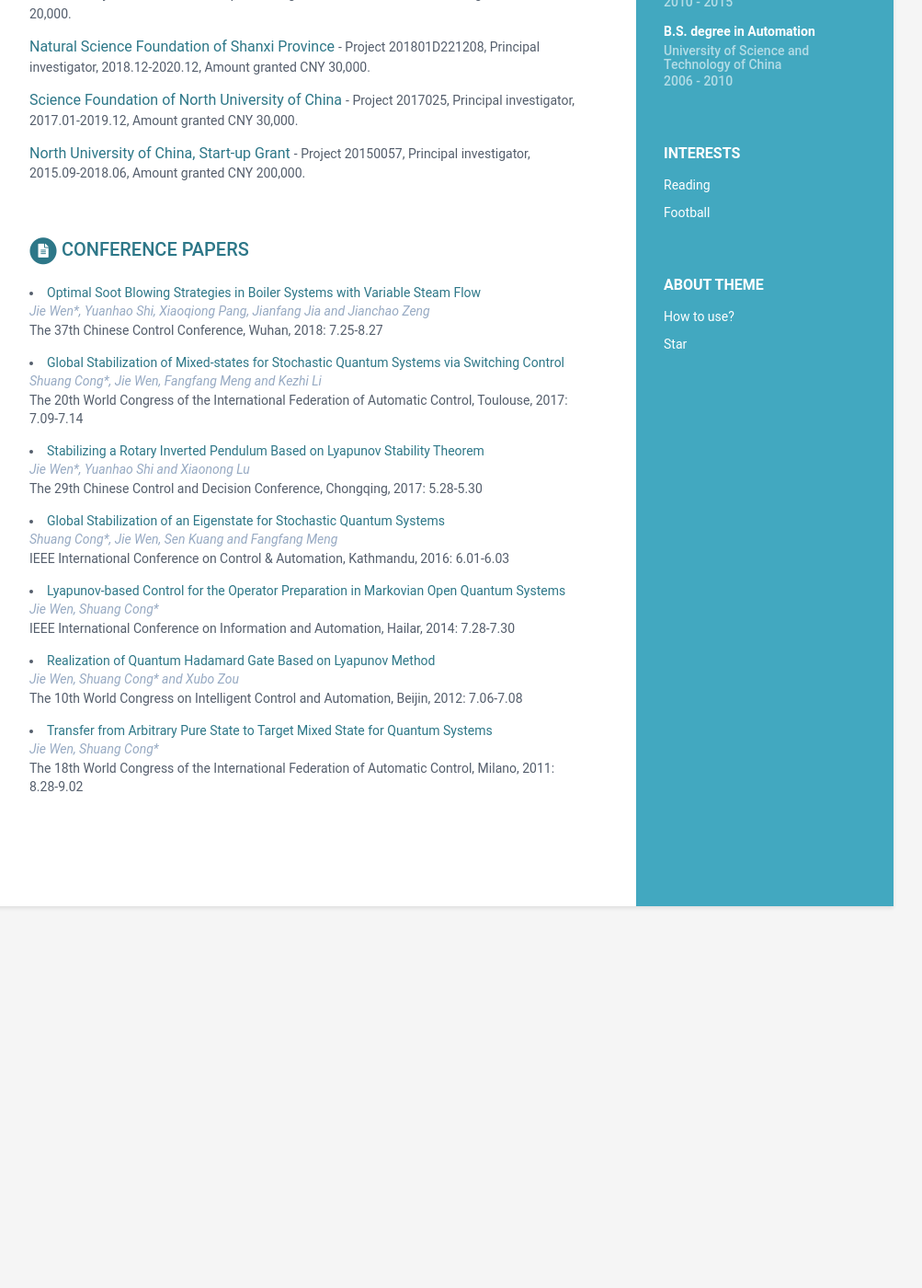
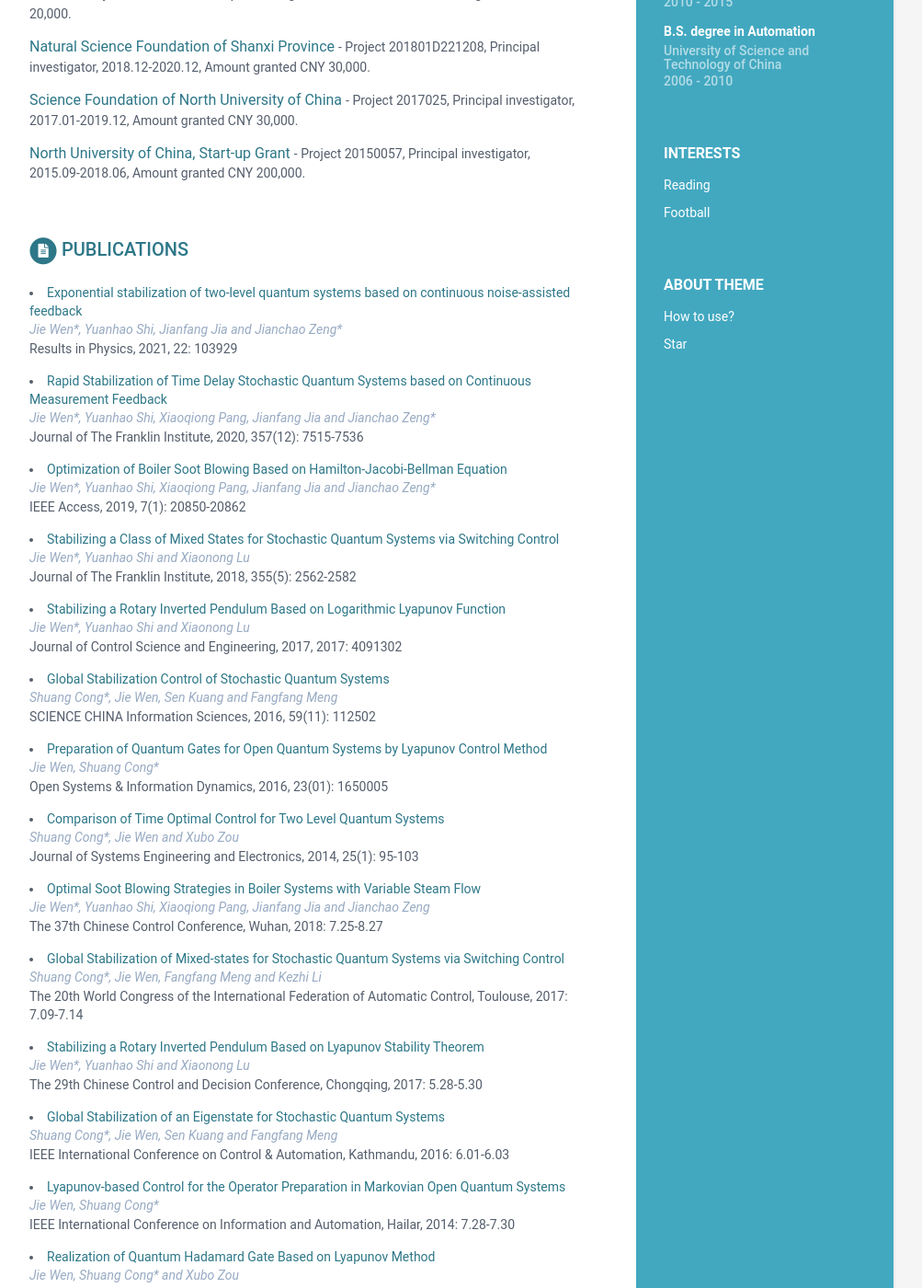
Before and after one commit to wenjie015/wenjie, a Jekyll site: the page built from index.html, in a window 1280 px wide and 1400 px high, scrolled down 636 px. Shown: the whole window at 92% size, without its empty margins (168-1171 px from the left). Built offline with Jekyll 4.4.1, drawn with Linux system fonts in a browser that asks for light colours; before the commit the page ends 1681 px from its top, so only the background shows below that; part of the change alters nothing that is shown.

Commit message:
Update data.yml

```diff
--- a/_data/data.yml
+++ b/_data/data.yml
@@ -55,30 +55,30 @@ projects:
 publications:
     title: Publications
     papers:
-      - title: Exponential stabilization of two-level quantum systems via improved state feedback
-        link:
-        authors: Jie Wen*, Yuanhao Shi, Jianfang Jia and Jianchao Zeng*
-        conference: "Manuscript preparing"
+    #  - title: Exponential stabilization of two-level quantum systems via improved state feedback
+    #   link:
+    #    authors: Jie Wen*, Yuanhao Shi, Jianfang Jia and Jianchao Zeng*
+    #    conference: "Manuscript preparing"
 
-      - title: Exponential stabilization of stochastic time-delay quantum systems based on continuous measurement feedback
-        link:
-        authors: Jie Wen*, Yuanhao Shi, Jianfang Jia and Jianchao Zeng*
-        conference: "Manuscript preparing"
+    #  - title: Exponential stabilization of stochastic time-delay quantum systems based on continuous measurement feedback
+    #    link:
+    #    authors: Jie Wen*, Yuanhao Shi, Jianfang Jia and Jianchao Zeng*
+    #    conference: "Manuscript preparing"
 
-      - title: Exponential stabilization of stochastic quantum systems via combined feedback control
-        link:
-        authors: Jie Wen*, Yuanhao Shi, Jianfang Jia and Jianchao Zeng*
-        conference: "Manuscript written"
+    #  - title: Exponential stabilization of stochastic quantum systems via combined feedback control
+    #    link:
+    #    authors: Jie Wen*, Yuanhao Shi, Jianfang Jia and Jianchao Zeng*
+    #    conference: "Manuscript written"
 
-      - title: Exponential stabilization of spin-1/2 systems based on switching state feedback
-        link:
-        authors: Jie Wen*, Yuanhao Shi, Jianfang Jia and Jianchao Zeng*
-        conference: "Results in Physics, 2021, under review"
+    #  - title: Exponential stabilization of spin-1/2 systems based on switching state feedback
+    #    link:
+    #    authors: Jie Wen*, Yuanhao Shi, Jianfang Jia and Jianchao Zeng*
+    #    conference: "Results in Physics, 2021, under review"
 
-      - title: Optimal soot blowing and repair plan for boiler based on HJB equation
-        link:
-        authors: Jie Wen*, Yuanhao Shi, Xiaoqiong Pang, Jianfang Jia and Jianchao Zeng*
-        conference: "Optimization, 2020, minor revisions"
+    #  - title: Optimal soot blowing and repair plan for boiler based on HJB equation
+    #    link:
+    #    authors: Jie Wen*, Yuanhao Shi, Xiaoqiong Pang, Jianfang Jia and Jianchao Zeng*
+    #    conference: "Optimization, 2020, minor revisions"
 
       - title: Exponential stabilization of two-level quantum systems based on continuous noise-assisted feedback
         link: https://doi.org/10.1016/j.rinp.2021.103929
@@ -120,8 +120,6 @@ publications:
         authors: Shuang Cong*, Jie Wen and Xubo Zou
         conference: "Journal of Systems Engineering and Electronics, 2014, 25(1): 95-103"
 
-    title: Conference Papers
-    papers:
       - title: Optimal Soot Blowing Strategies in Boiler Systems with Variable Steam Flow
         link: https://ieeexplore.ieee.org/document/8484204
         authors: Jie Wen*, Yuanhao Shi, Xiaoqiong Pang, Jianfang Jia and Jianchao Zeng
```
